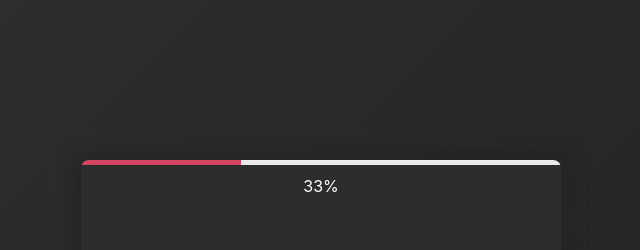
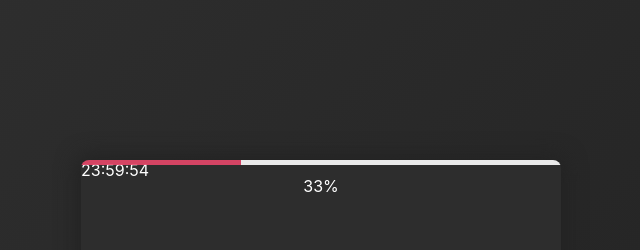
Before and after one commit to evgeny-rov/in24, a React (Create React App) app: page / in a window 1280 px wide. Shown: the top 250 px of the page, without its empty margins (319-959 px from the left). Built offline with nearby package versions, Linux system fonts and the light colour scheme.

Commit message:
added countdown

```diff
--- a/src/components/AddTodo.tsx
+++ b/src/components/AddTask.tsx
@@ -6,7 +6,7 @@ interface props {
   addTask: (text: string) => {};
 }
 
-const AddTodo = ({ addTask }: props) => {
+const AddTask = ({ addTask }: props) => {
   const [text, setText] = useState('');
 
   const handleAddTask = (e: React.SyntheticEvent) => {
@@ -28,4 +28,4 @@ const AddTodo = ({ addTask }: props) => {
 export default connect(
   null,
   { addTask }
-)(AddTodo)
+)(AddTask)
--- a/src/components/CompletionStatus.tsx
+++ b/src/components/CompletionStatus.tsx
@@ -1,6 +1,7 @@
 import React from 'react';
 import { connect } from 'react-redux';
-import { Todo } from '../index';
+import { Todo } from '../types';
+import Countdown from './Countdown';
 
 interface Props {
   progress: {
@@ -18,6 +19,7 @@ const CompletionStatus = ({ progress: { completeTasks, total } }: Props) => {
     <div className="completion-container">
       <progress id="progress-status" value={completeTasks} max={total}></progress>
       <div className={`completion-notify${completeClassName}`}>{notifyContent}</div>
+      <Countdown countAmount={86400000 - 1000}/>
     </div>
   );
 }
--- /dev/null
+++ b/src/components/Countdown.tsx
@@ -0,0 +1,18 @@
+import React, { useState, useEffect } from 'react';
+
+interface Props {
+  countAmount: number;
+}
+
+export default ({ countAmount }: Props) => {
+  const [time, setTime] = useState(countAmount);
+
+  useEffect(() => {
+    const timerId = setInterval(() => setTime(time - 1000), 1000);
+    return () => clearInterval(timerId);
+  }, [time])
+
+  return (
+    <span className="timer">{new Date(time).toUTCString().slice(-12, -3)}</span>
+  );
+}
--- a/src/components/TaskContainer.tsx
+++ b/src/components/TaskContainer.tsx
@@ -1,14 +1,14 @@
 import React from 'react';
-import AddTodo from './AddTodo';
+import AddTask from './AddTask';
 import TaskList from './TaskList';
 import CompletionStatus from './CompletionStatus';
 
-const TaskContainer = (props: any) => {
+const TaskContainer = () => {
 	return (
 		<div className="task-container">
       <CompletionStatus />
       <TaskList />
-			<AddTodo />
+			<AddTask />
 		</div>
 	);
 }
--- a/src/components/TaskList.tsx
+++ b/src/components/TaskList.tsx
@@ -1,7 +1,7 @@
 import React, { useRef, useEffect } from 'react';
 import { connect } from 'react-redux';
 import Task from './Task';
-import { Todo } from '../index';
+import { Todo } from '../types';
 
 interface props {
   tasks: Array<Todo.TaskInt>,
--- a/src/index.tsx
+++ b/src/index.tsx
@@ -5,30 +5,7 @@ import * as serviceWorker from './serviceWorker';
 import { Provider } from 'react-redux';
 import store from './redux/store/store';
 
-export declare namespace Todo {
-  export interface TaskInt {
-    id: number;
-    text: string;
-    isComplete: boolean;
-  }
-
-  export interface TaskStateInt {
-    todo: {
-      tasks: {
-        [id: string]: TaskInt;
-      },
-      progress: {
-        total: number;
-        completeTasks: number;
-      }
-    }
-  }
-
-  export interface Action {
-    type: string;
-    payload: any;
-  }
-}
+console.log(localStorage.getItem('hi'))
 
 ReactDOM.render(
   <React.StrictMode>
--- a/src/redux/reducers/todo.ts
+++ b/src/redux/reducers/todo.ts
@@ -1,5 +1,5 @@
 import { ADD_TASK, TOGGLE_TASK } from '../actions/actionTypes';
-import { Todo } from '../../index';
+import { Todo } from '../../types';
 
 const initialState = {
   tasks: {
```
Also changed, not shown: src/types.d.ts (added, +24 -0 lines).
